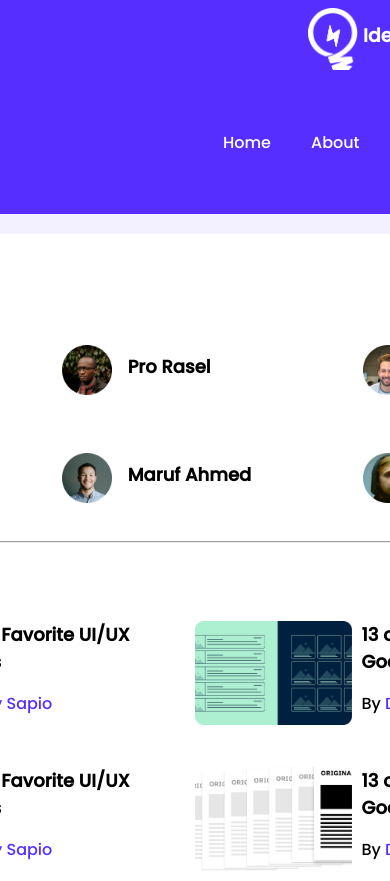
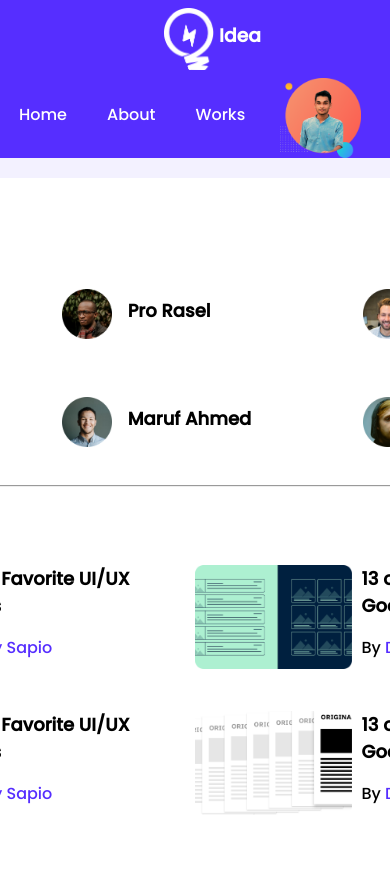
Before and after one commit to choyondas/exercise2, a plain HTML site: page index.html in a window 390 px wide. Shown: the top 881 px of the page. Drawn offline with Linux system fonts and the light colour scheme.

Commit message:
second time check

```diff
--- a/styles/style.css
+++ b/styles/style.css
@@ -184,13 +184,12 @@ span {
 @media only screen and (max-width: 688px) {
     .navigation {
         display: block;
-        padding: 0 144px;
     }
     .menu {
         display: flex;
-        margin-left: 39px;
+        margin-left: -21px;
     }
     .menu .user {
-        width: 40%;
+        width: 20%;
     }
 }
```
